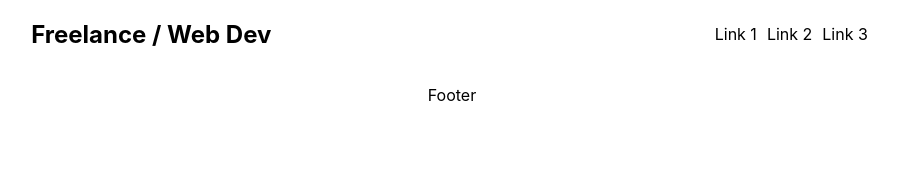
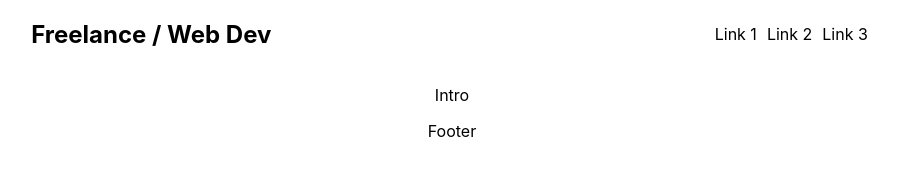
Before and after one commit to venoblin/freelance-webdev, a React (Create React App) app: page / in a window 1280 px wide. Shown: the top 175 px of the page, without its empty margins (188-1086 px from the left). Built offline with nearby package versions, Linux system fonts and the light colour scheme.

Commit message:
created intro component

```diff
--- /dev/null
+++ b/src/components/Intro.tsx
@@ -0,0 +1,11 @@
+import '../styles/Intro.css'
+
+const Intro = () => {
+  return (
+    <section className='intro'>
+      <p>Intro</p>
+    </section>
+  )
+}
+
+export default Intro
--- a/src/components/routes/Home.tsx
+++ b/src/components/routes/Home.tsx
@@ -1,9 +1,10 @@
 import '../../styles/Home.css'
+import Intro from '../Intro'
 
 const Home = () => {
   return (
     <div className='home'>
-
+      <Intro />
     </div>
   )
 }
--- /dev/null
+++ b/src/styles/Intro.css
@@ -0,0 +1 @@
+/*# sourceMappingURL=Intro.css.map */
```
Also changed, not shown: src/styles/Intro.scss (added), 1 other file (tests, documents, lock files or other folders).
